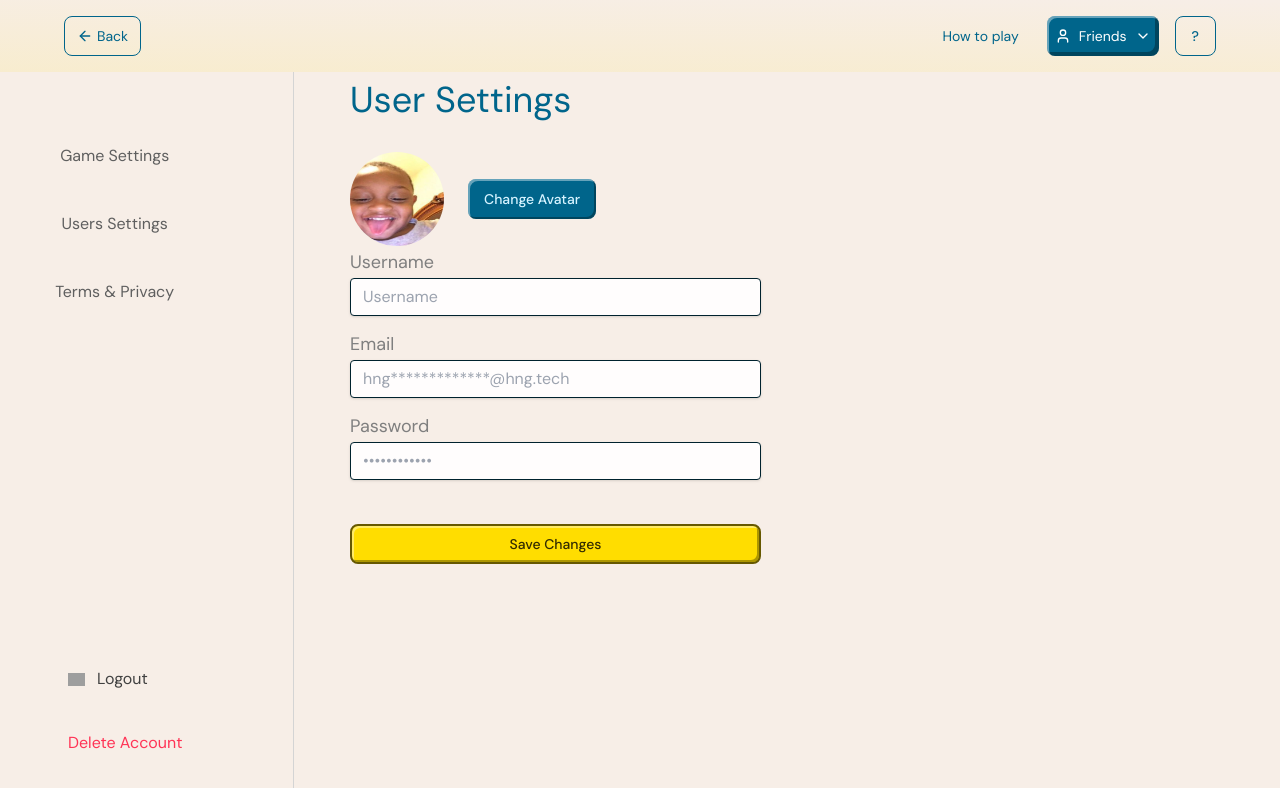
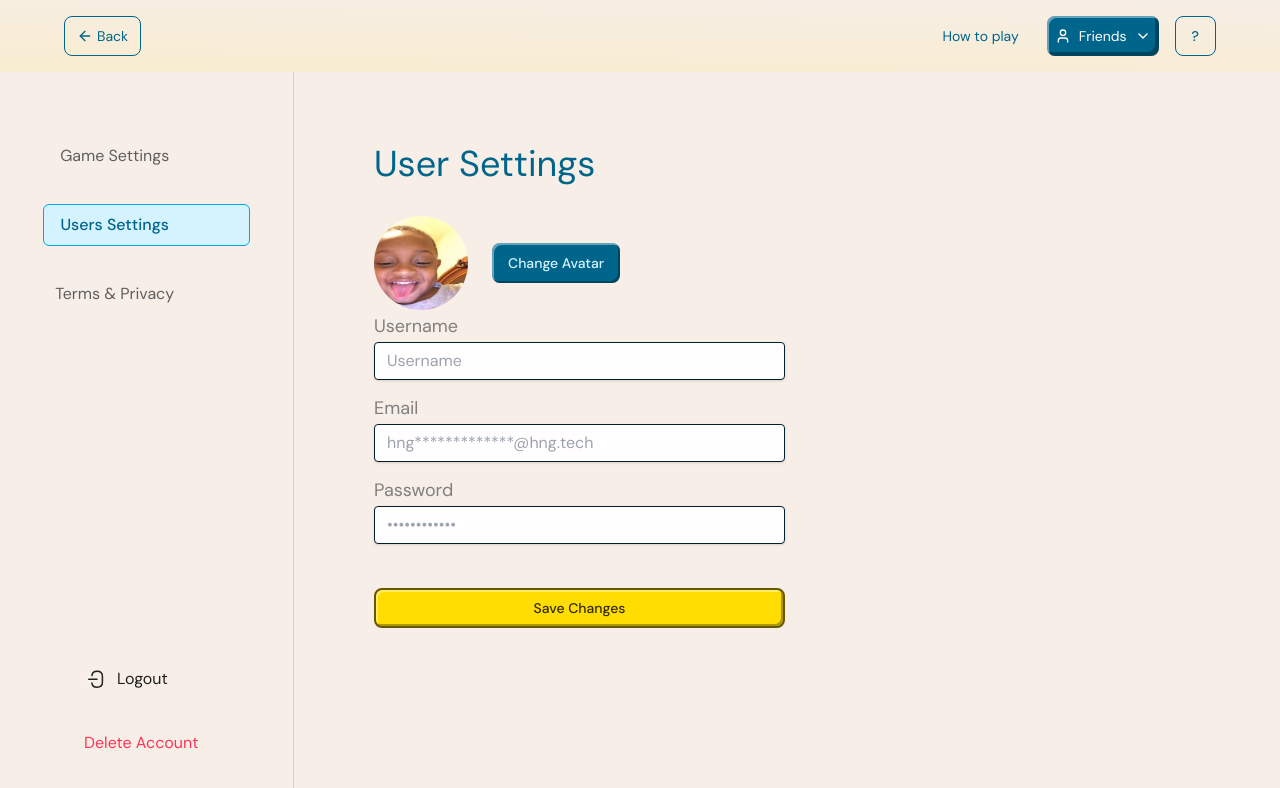
Before and after one commit to msgloriaedwin/STARLIGHT-TESTERS, a Next.js app: page /profile-settings in a window 1280 px wide. Shown: the top 788 px of the page. Built offline with nearby package versions, Linux system fonts and the light colour scheme; grey boxes are pictures that could not be loaded.

Commit message:
feat/user-profile-and-file-upload-page

```diff
--- a/app/(game-settings)/(user-settings)/change-avatar/index.tsx
+++ b/app/(game-settings)/(user-settings)/change-avatar/index.tsx
@@ -4,16 +4,23 @@ import React, { useState } from "react";
 import { Button } from "@/components/ui/button";
 import Image from "next/image";
 import CustomUploadContainer from "./upload";
+import Modal from "@/app/components/modal/modal";
 
 function Index() {
   const [selectedImage, setSelectedImage] = useState<number | null>(null);
+  const [isModalOpen, setIsModalOpen] = useState<boolean>(false);
+
+  const handleFormSubmit = (event: React.FormEvent) => {
+    event.preventDefault();
+    setIsModalOpen(true)
+};
 
   return (
-    <div>
-      <div className="max-w-[411px] max-h-[682px]">
+    <div className="px-6 pt-16 bg-[#F7EEE7]">
+     <div className="max-w-[340px]"> {/* Adjusted to fit 4 columns of smaller boxes */}
   <h1 className="text-4xl text-primary-700 mb-8">Change Avatar</h1>
 
-        <div className="grid grid-cols-4 gap-2 p-2 mb-8 cursor-pointer">
+  <div className="grid grid-cols-4 gap-1 mb-8 cursor-pointer">
     {[...Array(15)].map((_, index) => (
       <div
         key={index}
@@ -23,14 +30,14 @@ function Index() {
         onClick={() => setSelectedImage(index)}
       >
         <Image
-                width={73}
-                height={73}
+          width={60}
+          height={60}
           src={`/pfp${index + 1}.jpeg`}
           alt={`Profile ${index + 1}`}
-                className="h-[73px] rounded-full"
+          className="h-[60px] w-[60px] rounded-full"
         />
         {selectedImage === index && (
-                <div className="absolute top-2 right-2 bg-[#FFFDFD] rounded-full ">
+          <div className="absolute top-3 right-2 bg-[#FFFDFD] rounded-full ">
             <svg
               xmlns="http://www.w3.org/2000/svg"
               className="h-4 w-4 text-primary-700 border border-primary-700 rounded-full"
@@ -48,20 +55,26 @@ function Index() {
       </div>
     ))}
 
-          <div className="w-[80px] h-[80px] border border-primary-700 flex justify-center items-center rounded-lg  hover:bg-primary-200">
+    <div className="w-[80px] h-[80px] border border-primary-700 flex justify-center items-center rounded-lg hover:bg-primary-200">
       <CustomUploadContainer />
     </div>
   </div>
 
-        <div className="flex items-center justify-between md:w-full w-[148px]">
+  <div className="w-full">
     <Button
       variant="default"
-            className=" w-full border-x-primary-B800 bg-primary-yellow text-primary-B900 hover:bg-primary-yellow-400 hover:text-primary-B900"
+      onClick={handleFormSubmit}
+      className="w-full border-x-primary-B800 bg-primary-yellow text-primary-B900 hover:bg-primary-yellow-400 hover:text-primary-B900"
     >
       Save Changes
     </Button>
   </div>
 </div>
+
+      <Modal
+                isOpen={isModalOpen}
+                onClose={() => setIsModalOpen(false)}
+            />
     </div>
   );
 }
--- a/app/(game-settings)/(user-settings)/profile-settings/Index.tsx
+++ b/app/(game-settings)/(user-settings)/profile-settings/Index.tsx
@@ -4,15 +4,23 @@ import React, { useState } from "react";
 import Image from "next/image";
 import { Button } from "@/components/ui/button";
 import ChangeAvatar from '../change-avatar/page'
+import Modal from "@/app/components/modal/modal";
 
 function Index() {
     const [showChangeAvatar, setShowChangeAvatar] = useState(false);
+    const [isModalOpen, setIsModalOpen] = useState<boolean>(false);
+
+  const handleFormSubmit = (event: React.FormEvent) => {
+    event.preventDefault();
+    setIsModalOpen(true)
+};
 
     if (showChangeAvatar) {
       return <ChangeAvatar />;
     }
     return (
       <>
+      <div className="px-6 pt-16 bg-[#F7EEE7]">
         <div className="max-w-[411px] max-h-[682px]">
           <h1 className="text-4xl text-primary-700 mb-8">User Settings</h1>
 
@@ -35,7 +43,9 @@ function Index() {
             </Button>
           </div>
 
-          <form action="" className="max-w-[411px] mx-auto">
+          <form action=""
+          onSubmit={handleFormSubmit}
+          className="max-w-[411px] mx-auto">
             <div className="mb-3">
               <label
                 className="block text-neutral-600 text-[18px] leading-8 "
@@ -91,6 +101,11 @@ function Index() {
             </div>
           </form>
         </div>
+        <Modal
+                isOpen={isModalOpen}
+                onClose={() => setIsModalOpen(false)}
+            />
+        </div>
       </>
     );
   }
--- a/app/(game-settings)/layout.tsx
+++ b/app/(game-settings)/layout.tsx
@@ -10,9 +10,9 @@ export default function SettingsLayout({
   children: React.ReactNode;
 }>) {
   return (
-    <main className='bg-primary'>
+    <main className='bg-[#F7EEE7]'>
        <SettingsHeader />
-       <div className="md:flex gap-3 bg-primary min-h-screen !bg-[#F7EEE7]">
+       <div className="md:flex gap-3 bg-[#F7EEE7] min-h-screen">
 
        <SidebarComp />
          <div className="w-full md:w-3/4 md:!ml-[350px] pt-20">
--- a/app/components/settings/sidebar.tsx
+++ b/app/components/settings/sidebar.tsx
@@ -3,22 +3,20 @@ import { usePathname } from "next/navigation";
 import Link from "next/link";
 import { Sheet, SheetContent, SheetTrigger } from "@/components/ui/sheet";
 import { ArrowLeft, Menu } from "lucide-react";
-import Image from 'next/image'
+import Image from "next/image";
 export function SidebarComp() {
-
   const path = usePathname();
 
   const links = [
     { href: "/game-settings", label: "Game Settings" },
-    { href: "/user-settings", label: "Users Settings" },
+    { href: "/profile-settings", label: "Users Settings" },
     { href: "/settings/account", label: "Terms & Privacy" },
   ];
 
-
-  const linkClasses = (href:string) =>
+  const linkClasses = (href: string) =>
     `block py-2 text-[1rem] mb-3 md:mb-7  whitespace-nowrap text-left pr-20 pl-4 md:pr-10 lg:pr-20 rounded-lg sm:rounded-md   ${
       path === href
-        ? " font-medium text-button-dark-blue bg-button-dark-blue-text  pr-20  md:pr-10 lg:pr-20   transition-all duration-300 ease-in delay-200 pl-4 rounded-md border border-[#00A8E8]"
+        ? " font-medium text-button-dark-blue bg-button-dark-blue-text  pr-20  md:pr-10 lg:pr-20 text-primary-700 border border-primary-500 bg-primary-100  transition-all duration-300 ease-in delay-200 pl-4 rounded-md border border-[#00A8E8]"
         : "text-[#5F5F5F]"
     }`;
 
@@ -26,20 +24,29 @@ export function SidebarComp() {
     <>
       {/* MOBILE SIDEBAR */}
       <aside className="block md:hidden">
-
-        <Sheet >
+        <Sheet>
           <header className="flex w-full bg-white items-center justify-between px-5 py-3">
-             <div className='flex rounded-md text-[#9F9F9F] border border-[#9F9F9F] items-center gap-x-1 py-2 px-3'> <ArrowLeft size={16} /> Back</div>
+            <div className="flex rounded-md text-[#9F9F9F] border border-[#9F9F9F] items-center gap-x-1 py-2 px-3">
+              {" "}
+              <ArrowLeft size={16} /> Back
+            </div>
             <div>
               <SheetTrigger asChild>
-             <button style={{boxShadow: '2px 2px 0px 0px rgba(255, 255, 255, 0.40) inset, -4px -4px 0px 0px rgba(0, 0, 0, 0.32) inset'}} className="!bg-[#00658B] !text-sm rounded-lg  h-10 px-2 text-white   flex items-center gap-x-2"> <Menu /></button>
-
+                <button
+                  style={{
+                    boxShadow:
+                      "2px 2px 0px 0px rgba(255, 255, 255, 0.40) inset, -4px -4px 0px 0px rgba(0, 0, 0, 0.32) inset",
+                  }}
+                  className="!bg-[#00658B] !text-sm rounded-lg  h-10 px-2 text-white   flex items-center gap-x-2"
+                >
+                  {" "}
+                  <Menu />
+                </button>
               </SheetTrigger>
             </div>
           </header>
 
           <SheetContent className="bg-white">
-
             <hr className="block md:hidden mt-[3.2rem] border-0 h-[1.2px] w-full !bg-black/50" />
             <ul className="pt-10 !bg-[#F7EEE7] h-screen px-14">
               {links.map((link) => (
@@ -53,25 +60,27 @@ export function SidebarComp() {
                   </Link>
                 </li>
               ))}
-              <div className='mt-[17rem]'>
-              <li className='text-neutral-700 flex items-center gap-x-3'>
+              <div className="mt-[17rem]">
+                <li className="text-neutral-700 flex items-center gap-x-3">
                   <Image
-                   src='/assets/icons/logout.svg'
-                   alt='logout'
+                    src="/assets/icons/logout.svg"
+                    alt="logout"
                     width={17}
                     height={17}
-                    />Logout</li>
-                 <li className='text-error mt-5'>Delete Account</li></div>
+                  />
+                  Logout
+                </li>
+                <li className="text-error mt-5">Delete Account</li>
+              </div>
             </ul>
-
           </SheetContent>
         </Sheet>
       </aside>
 
       {/* DESKTOP SIDEBAR */}
       <aside className="hidden fixed mt-10 md:w-[25%] lg:w-[23%] min-h-screen md:flex flex-col justify-between  pt-24 h-screen z-10 border-r border-r-[#D4D4D4] py-4 px-7">
-          <div className='flex h-[90%]  flex-col justify-between'>
-          <ul className='md:flex flex-col  items-center'>
+        <div className="flex h-[90%]  flex-col justify-between">
+          <ul className="md:flex flex-col  items-center">
             {links.map((link) => (
               <li key={link.href}>
                 <Link
@@ -83,21 +92,44 @@ export function SidebarComp() {
                 </Link>
               </li>
             ))}
-
           </ul>
-         <ul className='flex pl-10 flex-col gap-y-10'>
-           <li className='text-neutral-700 flex items-center gap-x-3'>
-           <Image
-             src='/assets/icons/logout.svg'
-             alt='logout'
-             width={17}
-             height={17}
-              />Logout</li>
-           <li className='text-error'>Delete Account</li>
+          <ul className="flex pl-14 flex-col gap-y-10">
+            <li className="text-neutral-900 flex items-center gap-x-3">
+              <svg
+                xmlns="http://www.w3.org/2000/svg"
+                width="21"
+                height="21"
+                viewBox="0 0 21 21"
+                fill="none"
+              >
+                <path
+                  d="M7.91406 6.57754C8.1724 3.57754 9.71406 2.35254 13.0891 2.35254H13.1974C16.9224 2.35254 18.4141 3.84421 18.4141 7.56921V13.0025C18.4141 16.7275 16.9224 18.2192 13.1974 18.2192H13.0891C9.73906 18.2192 8.1974 17.0109 7.9224 14.0609"
+                  stroke="#202020"
+                  stroke-width="1.5"
+                  stroke-linecap="round"
+                  stroke-linejoin="round"
+                />
+                <path
+                  d="M12.999 10.2773H3.51562"
+                  stroke="#202020"
+                  stroke-width="1.5"
+                  stroke-linecap="round"
+                  stroke-linejoin="round"
+                />
+                <path
+                  d="M5.3776 7.48535L2.58594 10.277L5.3776 13.0687"
+                  stroke="#FAFAFA"
+                  stroke-width="1.5"
+                  stroke-linecap="round"
+                  stroke-linejoin="round"
+                />
+              </svg>
+              Logout
+            </li>
+            <li className="text-error">Delete Account</li>
           </ul>
         </div>
       </aside>
-
     </>
   );
 }
```
Lines whose indentation alone changed are shown as unchanged.
